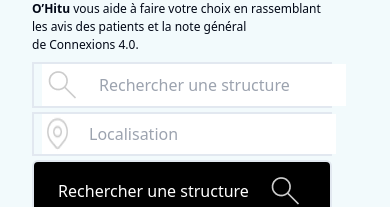
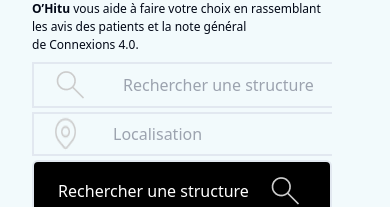
Before and after one commit to JojoELITE/O-Hitu-vite-project, a React (Vite) app: page / in a window 390 px wide. Shown: the part 276-483 px from the top of the page. Built offline with nearby package versions, Linux system fonts and the light colour scheme.

Commit message:
fin de la version mobile , debut desktop

```diff
--- a/src/pages/Home.jsx
+++ b/src/pages/Home.jsx
@@ -90,14 +90,14 @@
 
                     <div className="lg:py-10 block lg:flex">
                         <div className=" w-[300px] lg:w-[426.04px] flex lg:h-[70px] border-2 text-[16px] gap-0 lg:gap-4" variant="online">
-                            <img className="lg:h-[66px] ml-2 lg:ml-0 bg-white" src="assets/material-symbols-light_search.png" alt="logo"/>
-                            <input className="py-2 px-4 outline-none " type="text" placeholder="Rechercher une structure" />
+                            <img className="lg:h-[66px] px-4 lg:px-0 " src="assets/material-symbols-light_search.png" alt="logo"/>
+                            <input className="py-2 px-4 outline-none bg-[#F2FAFC] " type="text" placeholder="Rechercher une structure" />
 
                         </div>
 
                         <div className=" flex w-[300px] lg:w-[426.04px] lg:h-[70px] border-2 text-[16px] gap-0 lg:gap-4 mt-1 lg:mt-0 " variant="online">
-                            <img className="lg:h-[44px] sm:block lg:hidden ml-2 lg:ml-0 bg-white" src="assets/fluent_location-20-regular.png" alt="logo"/>
-                            <input className="py-2 px-4 outline-none" type="text" placeholder="Localisation" />
+                            <img className="lg:h-[44px] sm:block lg:hidden px-4 lg:px-0 " src="assets/fluent_location-20-regular.png" alt="logo"/>
+                            <input className="py-2 px-4 outline-none bg-[#F2FAFC]" type="text" placeholder="Localisation" />
                             <img className="lg:h-[44px] lg:block hidden" src="assets/fluent_location-20-regular.png" alt="logo"/>
                         </div>
 
```
